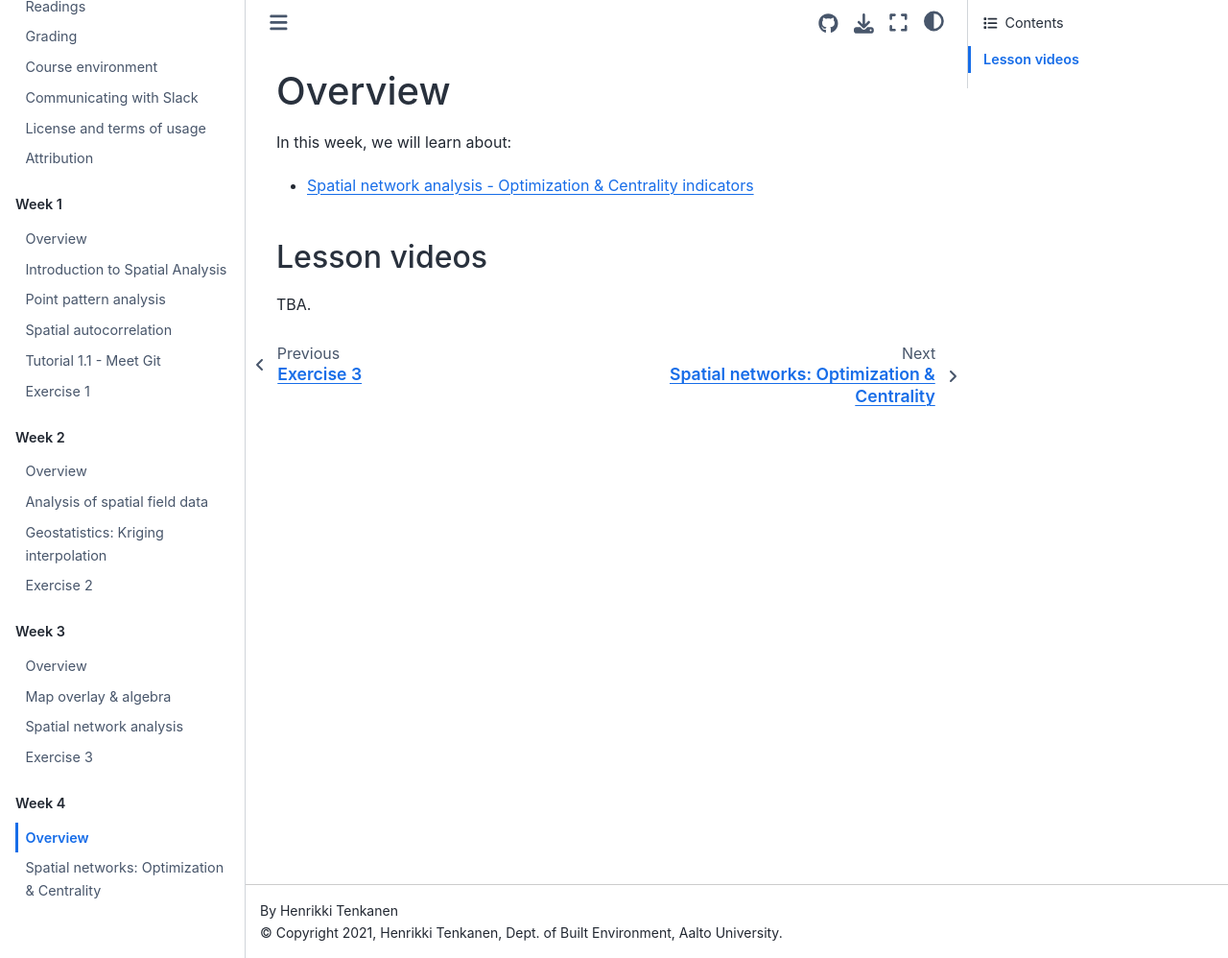
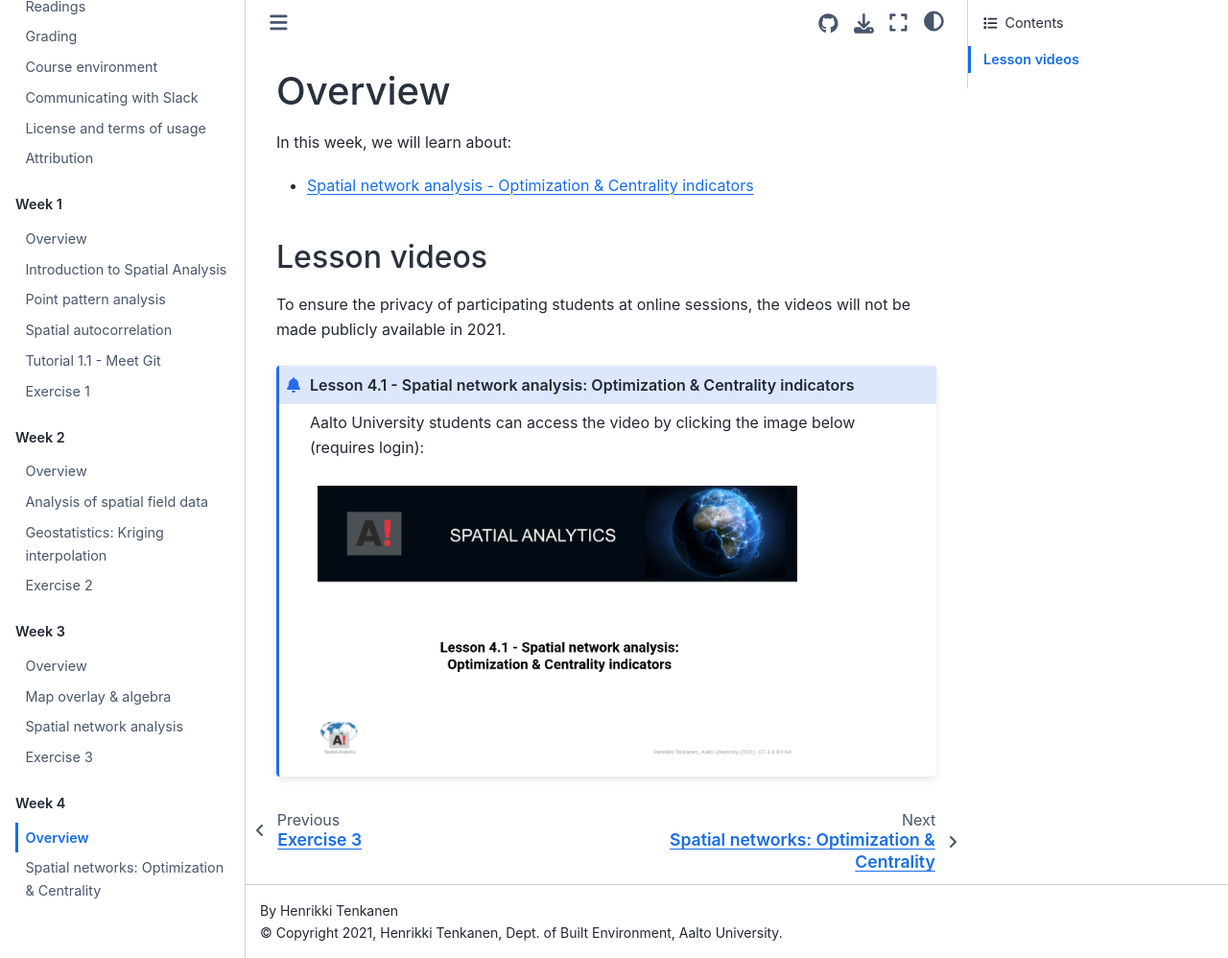
Before and after one commit to AaltoGIS/Spatial-Analytics, a Sphinx documentation site: the page built from source/lessons/L4/overview.rst, in a window 1280 px wide and 998 px high. Shown: the whole window at 96% size. Built offline with Sphinx 7.4.7 and the Sphinx Book theme 1.1.4, drawn with Linux system fonts in a browser that asks for light colours; pages that are not in the unit, such as notebooks, are missing from menus.

Commit message:
Update Lesson video

```diff
--- a/source/lessons/L4/overview.rst
+++ b/source/lessons/L4/overview.rst
@@ -9,4 +9,13 @@ In this week, we will learn about:
 Lesson videos
 -------------
 
-TBA.
+To ensure the privacy of participating students at online sessions, the videos will not be made publicly available in 2021.
+
+.. admonition:: Lesson 4.1 - Spatial network analysis: Optimization & Centrality indicators
+
+    Aalto University students can access the video by clicking the image below (requires login):
+
+    .. figure:: img/Lesson4.1.png
+        :target: https://aalto.cloud.panopto.eu/Panopto/Pages/Viewer.aspx?id=8fdfd6ea-90ec-4617-9db6-ade900f2384c
+        :width: 500px
+        :align: left
```
Also changed, not shown: source/lessons/L4/img/Lesson4.1.png (added).
